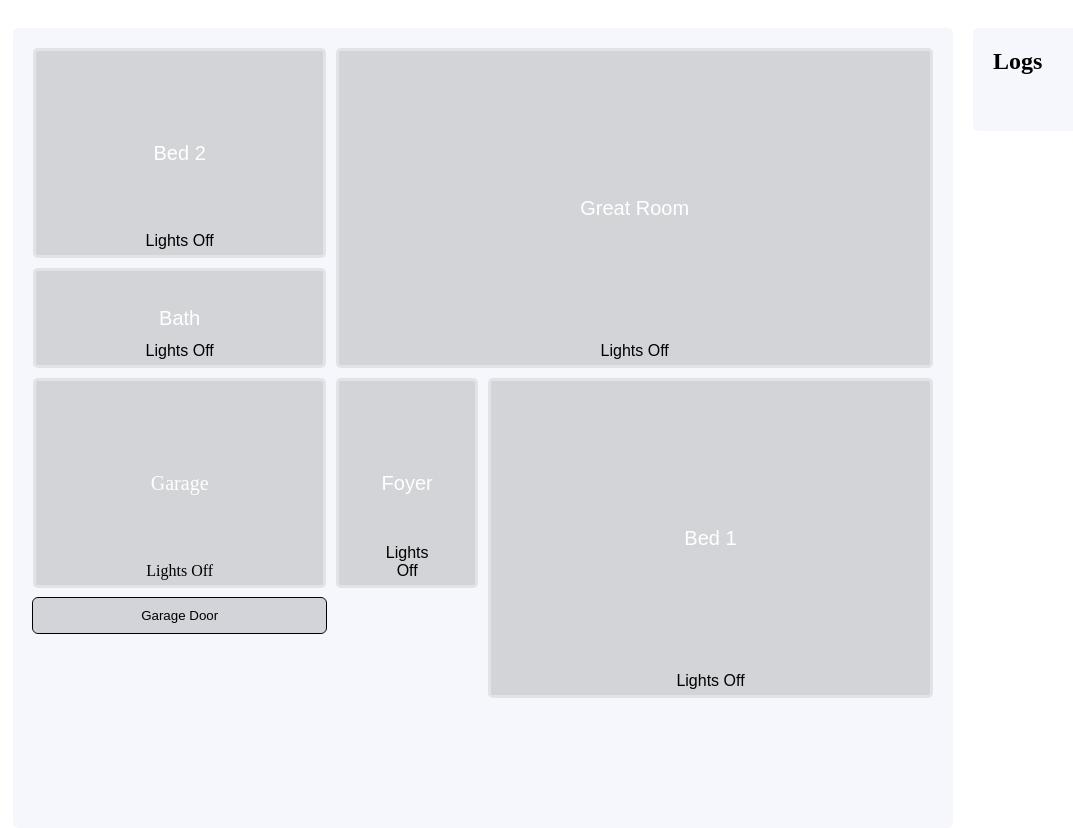
After one commit to axlsaludo/zero-web, a PHP site: page /pages/floorplan.html in a window 1280 px wide. The commit adds this page. Shown: the whole page, without its empty margins (15-1088 px from the left). Run offline with PHP 8.4, Linux system fonts and the light colour scheme.

Commit message:
Updated some stuff including additional of a logs channel

```diff
--- a/css/floorplan.css
+++ b/css/floorplan.css
@@ -1,19 +1,57 @@
+/* Layout Container for Flexbox Layout */
+.layout-container {
+    display: flex;
+    align-items: flex-start; /* Align items to the top */
+    justify-content: space-between; /* Space between elements */
+    padding: 20px;
+    height: 95vh; /* Full viewport height */
+}
 
+/* Floor Container Styles */
 .floor-container {
     display: grid;
     grid-template-columns: repeat(6, 1fr);
-    grid-template-rows: 1fr 1fr 1fr 1fr 1fr 1fr 1fr;
+    grid-template-rows: repeat(7, 1fr);
     gap: 10px;
-    width: 1100px;
-    height: 1500px;
-    position: relative;
+    width: 70%; /* Adjust width percentage as needed */
+    height: 100%; /* Full height of parent */
     outline: 3px solid rgba(255, 255, 255, 0.13);
     padding: 20px;
-    scale: 80%;
     background-color: rgba(108, 138, 221, 0.068);
     border-radius: 5px;
+    min-width: 900px;
 }
 
+/* Logs Container Styles */
+.logs-container {
+    width: 25%; /* Adjust width percentage as needed */
+    padding: 20px;
+    background-color: rgba(108, 138, 221, 0.068);
+    outline: 3px solid rgba(255, 255, 255, 0.13);
+    border-radius: 5px;
+    overflow-y: auto; /* Allows scrolling if content exceeds height */
+    box-sizing: border-box; /* Include padding in height calculation */
+    margin-left: 20px;;
+    min-width: 300px;
+}
+
+.logs-container h2 {
+    margin-top: 0;
+}
+
+#logs {
+    list-style-type: none;
+    padding-left: 0;
+    margin-top: 10px;
+    max-height: calc(100% - 40px); /* Adjust height minus padding */
+    overflow-y: auto; /* Allows scrolling for logs */
+}
+
+#logs li {
+    margin-bottom: 10px;
+}
+
+/* Room Button Styles */
 .room {
     border: 3px solid rgba(255, 255, 255, 0.363);
     display: flex;
@@ -47,8 +85,6 @@
     padding: 2px 5px;
     border-radius: 5px;
 }
-
-/* Specific styles for individual rooms */
 .great-room {
     grid-column: 3 / 7;
     grid-row: 4 / 1;
@@ -63,20 +99,8 @@
 
 .bed-1 {
     grid-column: 4 / 7;
-    grid-row: 7 / 5;
+    grid-row: 4 / 7;
     background: rgba(109, 109, 109, 0.25);
-}
-
-.bath-2 {
-    grid-column: 5 / 7;
-    grid-row: 6 / 5;
-    background: rgba(109, 109, 109, 0.25);
-    height: 150px;
-    border-radius: 0px, 0px, 0px, 5px;
-    border-top: none;
-    border-right: none;
-    border-bottom: 3px solid rgba(255, 255, 255, 0.363);
-    border-left: 3px solid rgba(255, 255, 255, 0.363);
 }
 
 .foyer {
@@ -85,12 +109,6 @@
     background: rgba(109, 109, 109, 0.25);
 }
 
-.porch {
-    grid-column: 4 / 3;
-    grid-row: 6 / 7;
-    background: rgba(109, 109, 109, 0.25);
-    height: 150px;
-}
 
 .garage {
     grid-column: 1 / 3;
--- /dev/null
+++ b/pages/floorplan.html
@@ -0,0 +1,52 @@
+<!DOCTYPE html>
+<html lang="en">
+<head>
+    <?php include '../components/headpages.html';?>
+    <link rel="stylesheet" href="../css/floorplan.css">
+</head>
+<body>
+    <div class="layout-container">
+        <div class="floor-container">
+            <button type="button" class="room great-room" data-room="1">Great Room</button>
+            <button type="button" class="room bed-1" data-room="3">Bed 1</button>
+            <button type="button" class="room foyer" data-room="5">Foyer</button>
+            <div class="room garage">Garage</div>
+            <button type="button" class="garage-door" data-room="7">Garage Door</button>
+            <button type="button" class="room bed-2" data-room="8">Bed 2</button>
+            <button type="button" class="room bath-1" data-room="9">Bath</button>
+        </div>
+        <div class="logs-container">
+            <h2>Logs</h2>
+            <ul id="logs"></ul>
+        </div>
+    </div>
+    <script>
+        document.addEventListener('DOMContentLoaded', () => {
+            const rooms = document.querySelectorAll('.room, .garage-door');
+
+            rooms.forEach(room => {
+                room.addEventListener('click', () => {
+                    const roomNumber = room.getAttribute('data-room');
+                    room.classList.toggle('active');
+                    const state = room.classList.contains('active') ? 'on' : 'off';
+                    const user = 'current_user'; // Replace with actual user identification
+
+                    fetch('control_lights.php', {
+                        method: 'POST',
+                        headers: {
+                            'Content-Type': 'application/x-www-form-urlencoded',
+                        },
+                        body: `room=${roomNumber}&state=${state}&user=${user}`
+                    });
+
+                    // Optionally, update the logs display on the client side
+                    const logs = document.getElementById('logs');
+                    const logEntry = document.createElement('li');
+                    logEntry.textContent = `User ${user} changed Room ${roomNumber}: Lights turned ${state}`;
+                    logs.appendChild(logEntry);
+                });
+            });
+        });
+    </script>
+</body>
+</html>
```
Also changed, not shown: pages/doop.html (deleted, +0 -41 lines).
